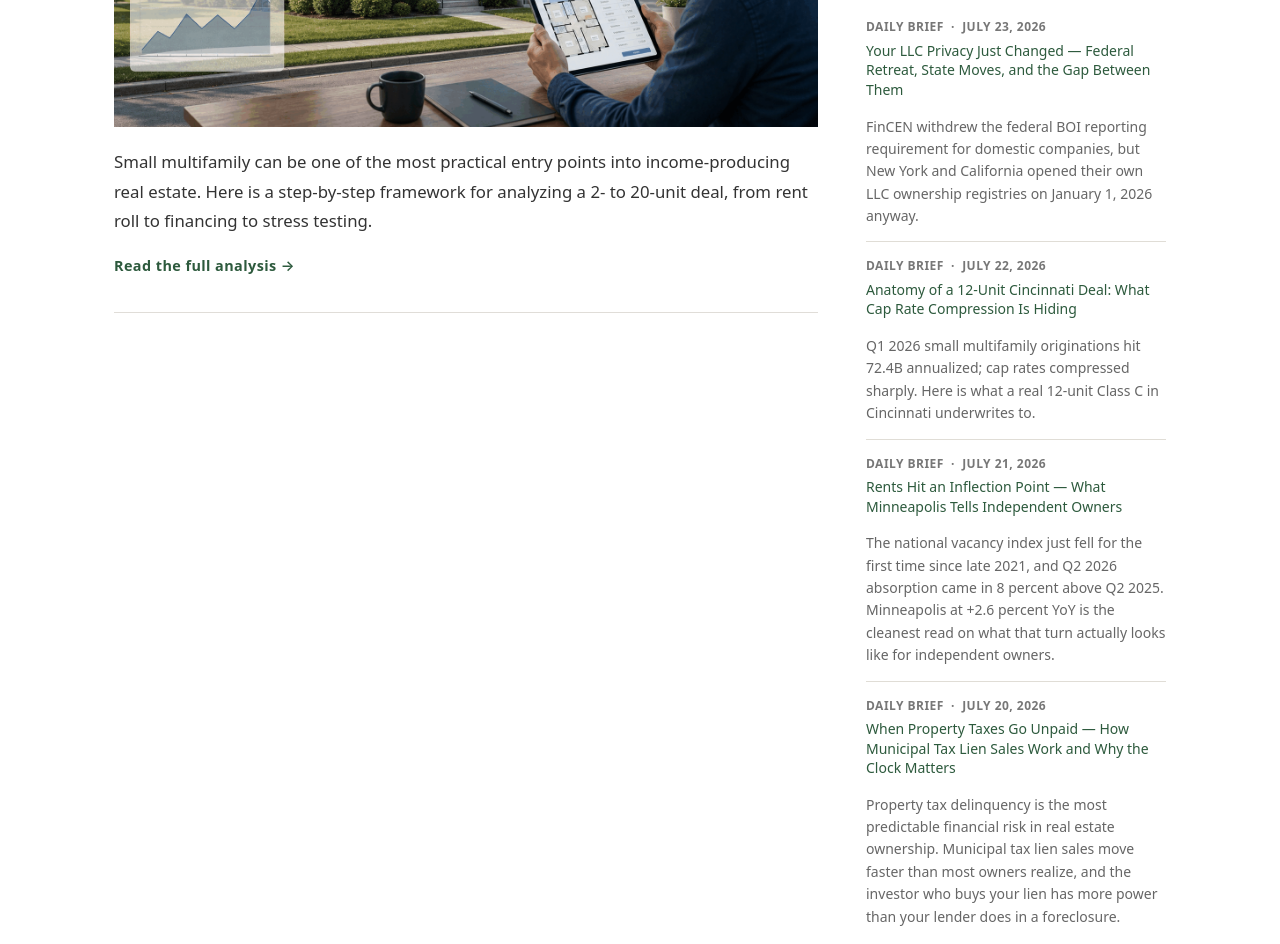
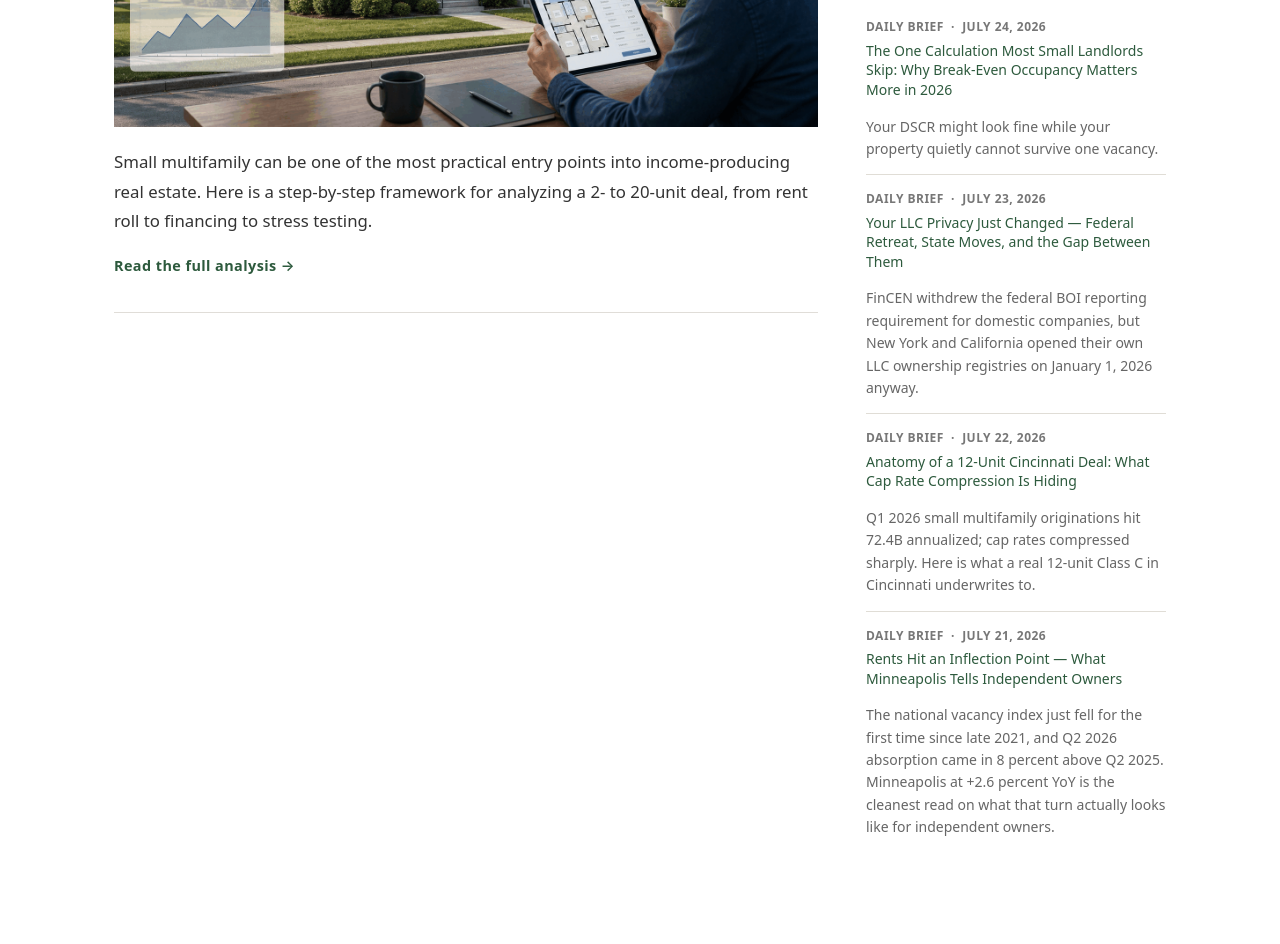
Before and after one commit to michaelbacotti/succession-rebuild, a website: page index.html in a window 1280 px wide. Shown: the part 668-1612 px from the top of the page. Drawn offline with Linux system fonts and the light colour scheme.

Commit message:
Add break-even-occupancy newsletter to home Latest sidebar (drop oldest)

```diff
--- a/index.html
+++ b/index.html
@@ -95,7 +95,12 @@
  </div>
  <script>(adsbygoogle = window.adsbygoogle || []).push({});</script>
 
-                 <div class="sidebar-item">
+                  <div class="sidebar-item">
+ <p class="sidebar-meta">DAILY BRIEF &nbsp;&middot;&nbsp; JULY 24, 2026</p>
+ <a href="/newsletters/2026-07-24-break-even-occupancy-insurance-cost-one-vacancy-math/" class="sidebar-title">The One Calculation Most Small Landlords Skip: Why Break-Even Occupancy Matters More in 2026</a>
+ <p class="sidebar-preview">Your DSCR might look fine while your property quietly cannot survive one vacancy.</p>
+ </div>
+<div class="sidebar-item">
  <p class="sidebar-meta">DAILY BRIEF &nbsp;&middot;&nbsp; JULY 23, 2026</p>
  <a href="/newsletters/2026-07-23-llc-ownership-privacy-divide-state-transparency-laws-federal-cta-reversal/" class="sidebar-title">Your LLC Privacy Just Changed — Federal Retreat, State Moves, and the Gap Between Them</a>
  <p class="sidebar-preview">FinCEN withdrew the federal BOI reporting requirement for domestic companies, but New York and California opened their own LLC ownership registries on January 1, 2026 anyway.</p>
@@ -110,11 +115,7 @@
  <a href="/newsletters/2026-07-21-rent-inflection-point-minneapolis-market-signal/" class="sidebar-title">Rents Hit an Inflection Point — What Minneapolis Tells Independent Owners</a>
  <p class="sidebar-preview">The national vacancy index just fell for the first time since late 2021, and Q2 2026 absorption came in 8 percent above Q2 2025. Minneapolis at +2.6 percent YoY is the cleanest read on what that turn actually looks like for independent owners.</p>
  </div>
-<div class="sidebar-item">
- <p class="sidebar-meta">DAILY BRIEF &nbsp;&middot;&nbsp; JULY 20, 2026</p>
- <a href="/newsletters/2026-07-20-property-tax-lien-sales-what-independent-owners-need-to-know/" class="sidebar-title">When Property Taxes Go Unpaid — How Municipal Tax Lien Sales Work and Why the Clock Matters</a>
- <p class="sidebar-preview">Property tax delinquency is the most predictable financial risk in real estate ownership. Municipal tax lien sales move faster than most owners realize, and the investor who buys your lien has more power than your lender does in a foreclosure.</p>
- </div>
+
 
 
 
```
